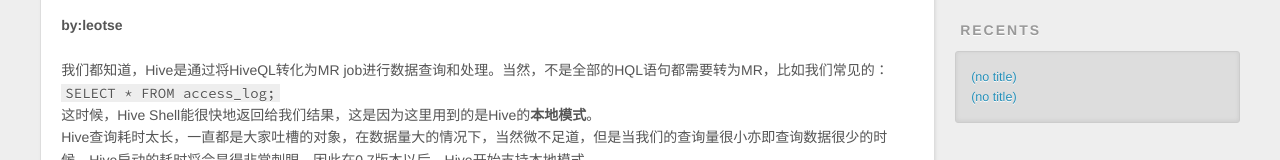
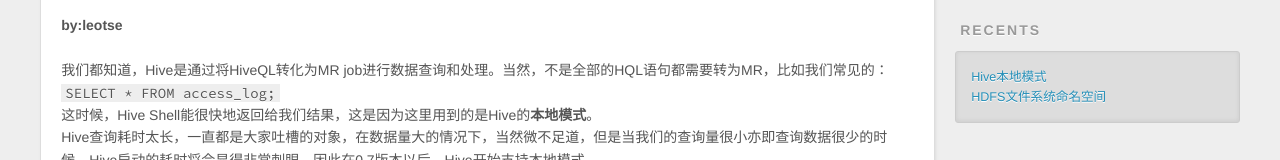
Before and after one commit to leotse90/leotse90.github.io, a plain HTML site: page index.html in a window 1280 px wide. Shown: the part 458-618 px from the top of the page. Drawn offline with nearby package versions, Linux system fonts and the light colour scheme.

Commit message:
Site updated: 2015-09-29 14:20:54

```diff
--- a/index.html
+++ b/index.html
@@ -161,11 +161,11 @@
       <ul>
 
           <li>
-            <a href="/2015/09/29/Hive本地模式/">(no title)</a>
+            <a href="/2015/09/29/Hive本地模式/">Hive本地模式</a>
           </li>
 
           <li>
-            <a href="/2015/09/29/HDFS文件系统命名空间/">(no title)</a>
+            <a href="/2015/09/29/HDFS文件系统命名空间/">HDFS文件系统命名空间</a>
           </li>
 
       </ul>
```
